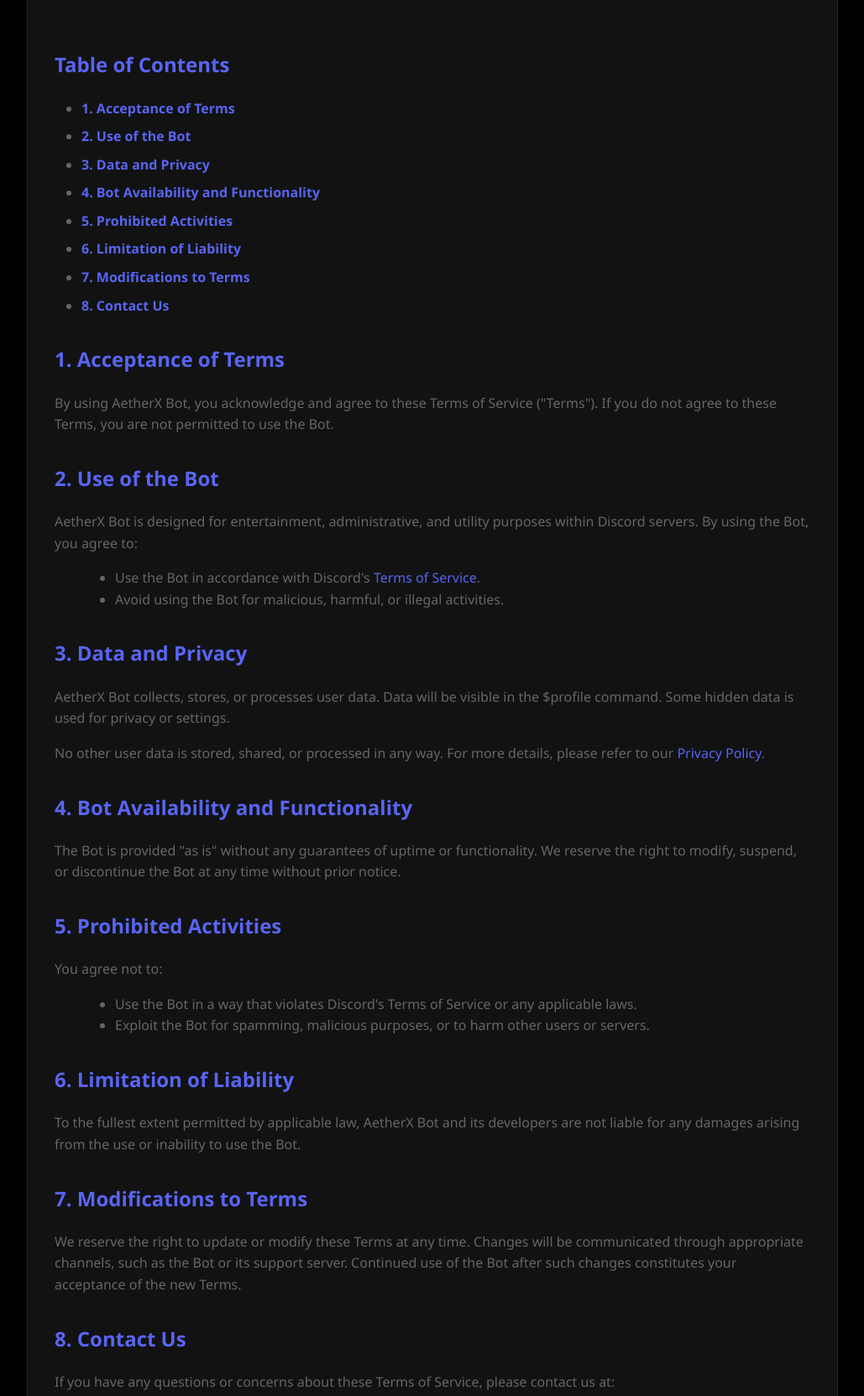
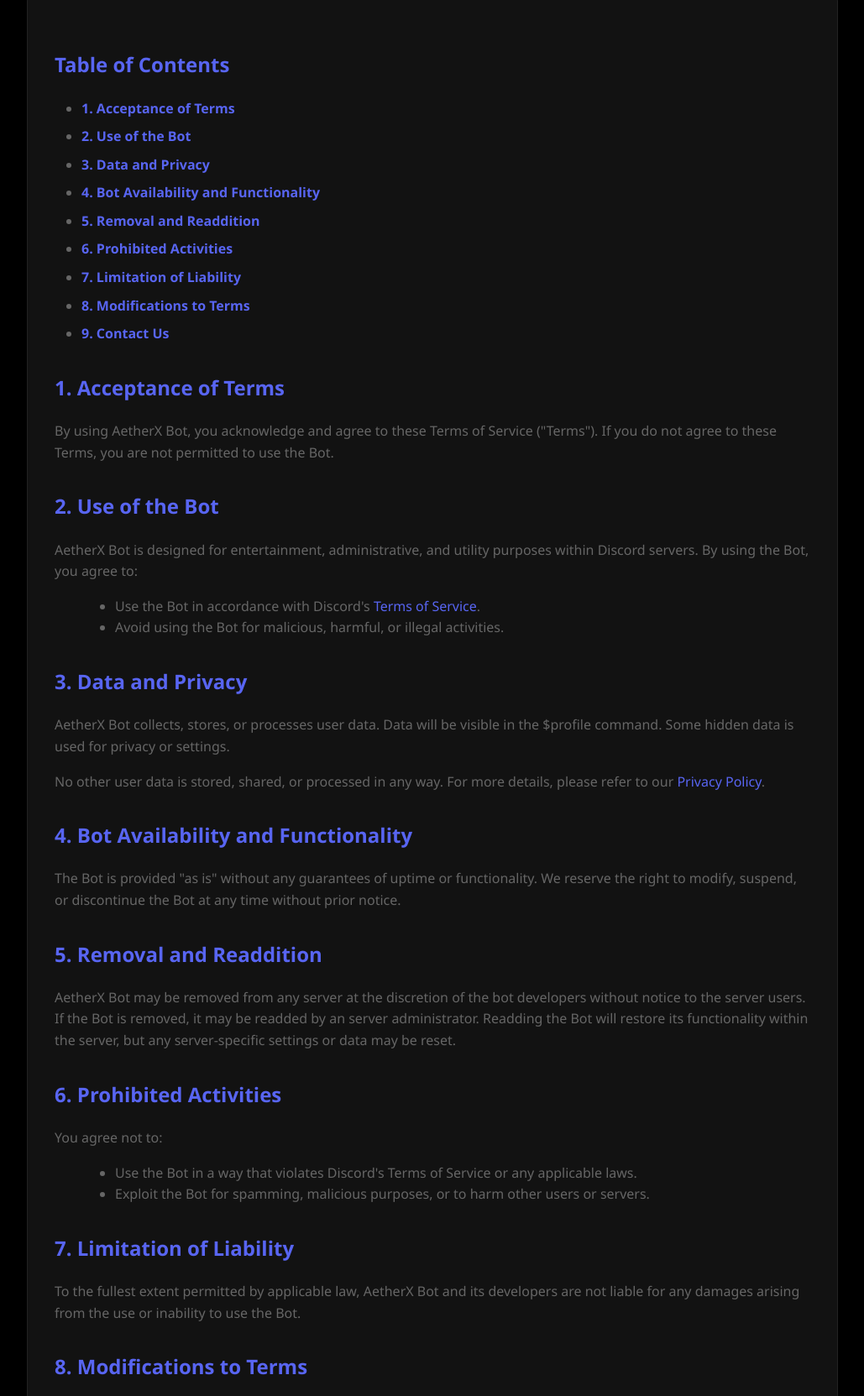
Before and after one commit to AetherX-Discord-bot/aether-x.org, a plain HTML site: page TOS/index.html in a window 1280 px wide. Shown: the part 234-1897 px from the top of the page at 84% size, without its empty margins (125-1154 px from the left). Drawn offline with Linux system fonts and the light colour scheme.

Commit message:
update TOS and PrivPOL

```diff
--- a/TOS/index.html
+++ b/TOS/index.html
@@ -125,7 +125,7 @@
 <body>
     <header>
         <h1>AetherX Bot - Terms of Service</h1>
-        <p>Last Updated: March 24, 2025</p>
+        <p>Last Updated: March 27, 2025</p>
     </header>
 
     <main>
@@ -136,10 +136,11 @@
                 <li><a href="#use-of-the-bot">2. Use of the Bot</a></li>
                 <li><a href="#data-and-privacy">3. Data and Privacy</a></li>
                 <li><a href="#bot-availability">4. Bot Availability and Functionality</a></li>
-                <li><a href="#prohibited-activities">5. Prohibited Activities</a></li>
-                <li><a href="#limitation-of-liability">6. Limitation of Liability</a></li>
-                <li><a href="#modifications-to-terms">7. Modifications to Terms</a></li>
-                <li><a href="#contact-us">8. Contact Us</a></li>
+                <li><a href="#removal-and-readdition">5. Removal and Readdition</a></li>
+                <li><a href="#prohibited-activities">6. Prohibited Activities</a></li>
+                <li><a href="#limitation-of-liability">7. Limitation of Liability</a></li>
+                <li><a href="#modifications-to-terms">8. Modifications to Terms</a></li>
+                <li><a href="#contact-us">9. Contact Us</a></li>
             </ul>
         </section>
 
@@ -168,8 +169,13 @@
             <p>The Bot is provided "as is" without any guarantees of uptime or functionality. We reserve the right to modify, suspend, or discontinue the Bot at any time without prior notice.</p>
         </section>
 
+        <section id="removal-and-readdition">
+            <h2>5. Removal and Readdition</h2>
+            <p>AetherX Bot may be removed from any server at the discretion of the bot developers without notice to the server users. If the Bot is removed, it may be readded by an server administrator. Readding the Bot will restore its functionality within the server, but any server-specific settings or data may be reset.</p>
+        </section>
+
         <section id="prohibited-activities">
-            <h2>5. Prohibited Activities</h2>
+            <h2>6. Prohibited Activities</h2>
             <p>You agree not to:</p>
             <ul>
                 <li>Use the Bot in a way that violates Discord's Terms of Service or any applicable laws.</li>
@@ -178,17 +184,17 @@
         </section>
 
         <section id="limitation-of-liability">
-            <h2>6. Limitation of Liability</h2>
+            <h2>7. Limitation of Liability</h2>
             <p>To the fullest extent permitted by applicable law, AetherX Bot and its developers are not liable for any damages arising from the use or inability to use the Bot.</p>
         </section>
 
         <section id="modifications-to-terms">
-            <h2>7. Modifications to Terms</h2>
+            <h2>8. Modifications to Terms</h2>
             <p>We reserve the right to update or modify these Terms at any time. Changes will be communicated through appropriate channels, such as the Bot or its support server. Continued use of the Bot after such changes constitutes your acceptance of the new Terms.</p>
         </section>
 
         <section id="contact-us">
-            <h2>8. Contact Us</h2>
+            <h2>9. Contact Us</h2>
             <p>If you have any questions or concerns about these Terms of Service, please contact us at:</p>
             <p>Email: <a href="mailto:AetherXdevs@outlook.com">AetherXdevs@outlook.com</a></p>
         </section>
```
Also changed, not shown: PrivPOL/index.html (+10 -3 lines).
